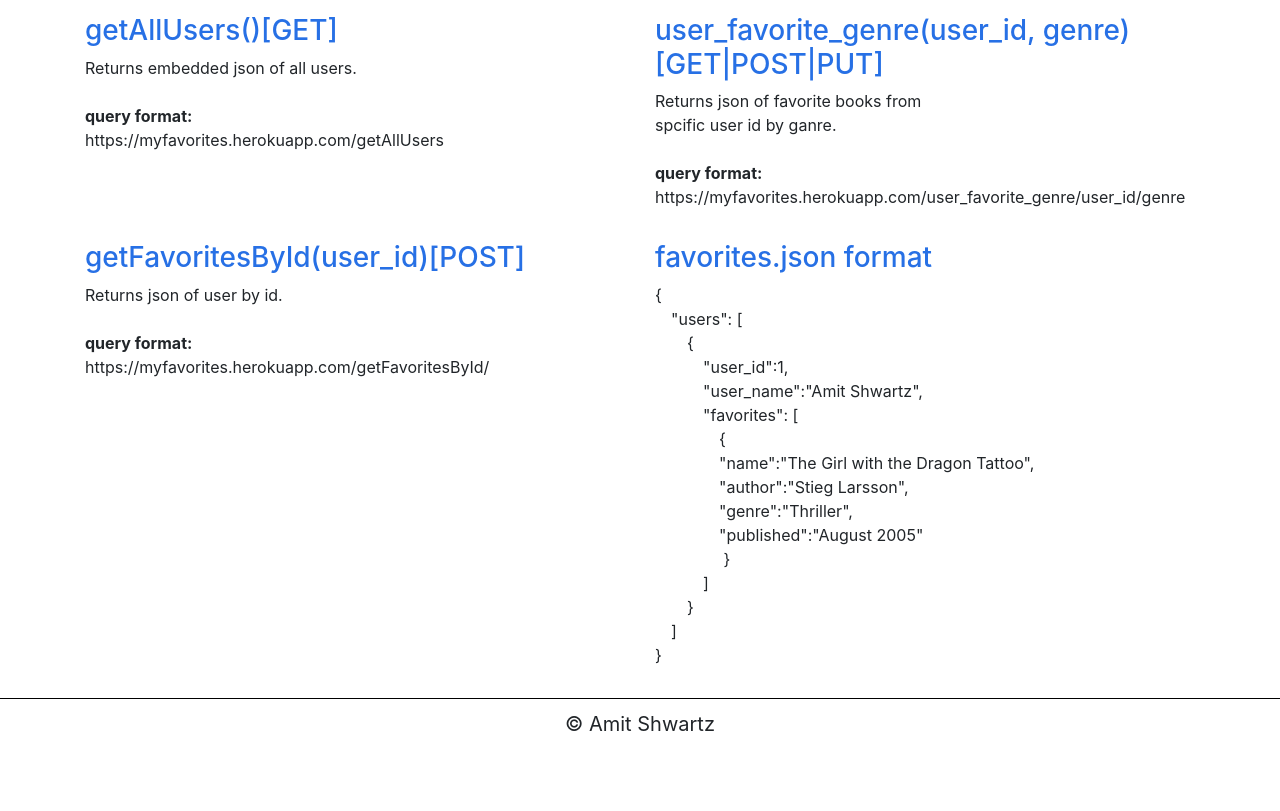
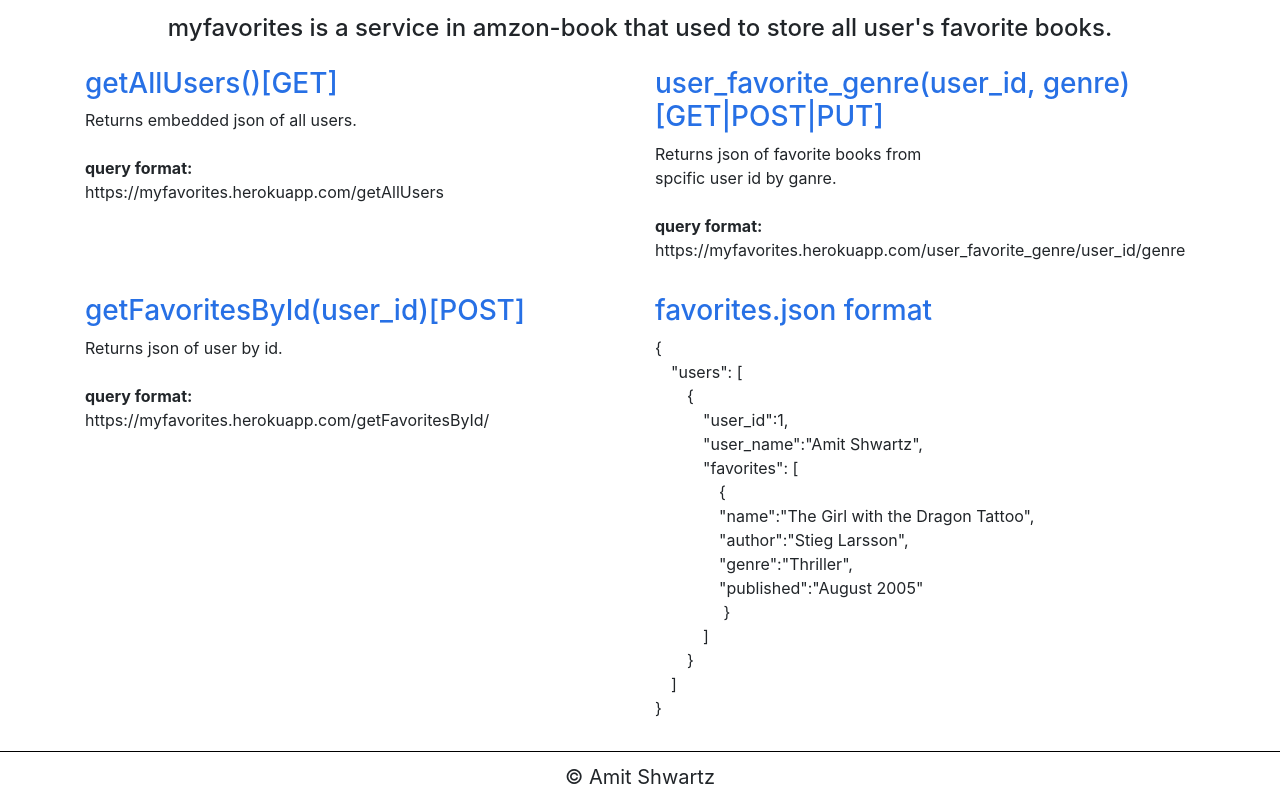
Before and after one commit to AmitShwartz/favorites.nodejs, a website: page index.html in a window 1280 px wide. Shown: the part 78-889 px from the top of the page. Before the commit the page ends 836 px from the top, so only its background shows below. Drawn offline with nearby package versions, Linux system fonts and the light colour scheme.

Commit message:
make it better

```diff
--- a/index.html
+++ b/index.html
@@ -9,6 +9,7 @@
 	<body>
 		<header><h1 id="white">Favorites API</h1></header>
 		<div class="container">
+			<div class="row mt-3"><h4>myfavorites is a service in amzon-book that used to store all user's favorite books.</h4></div>
 			<div class="row mt-3">
 				<div class="col-6">
 					<h3 id="blue">getAllUsers()[GET]</h3>
```
